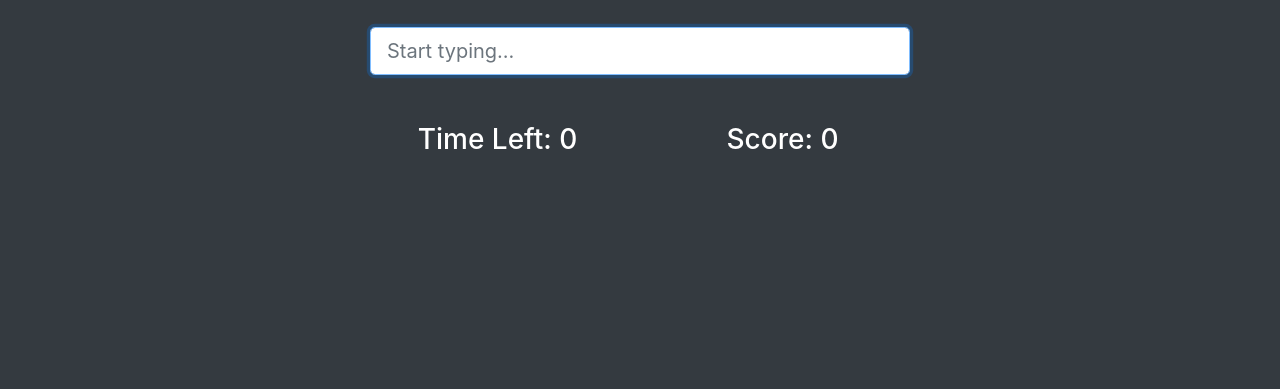
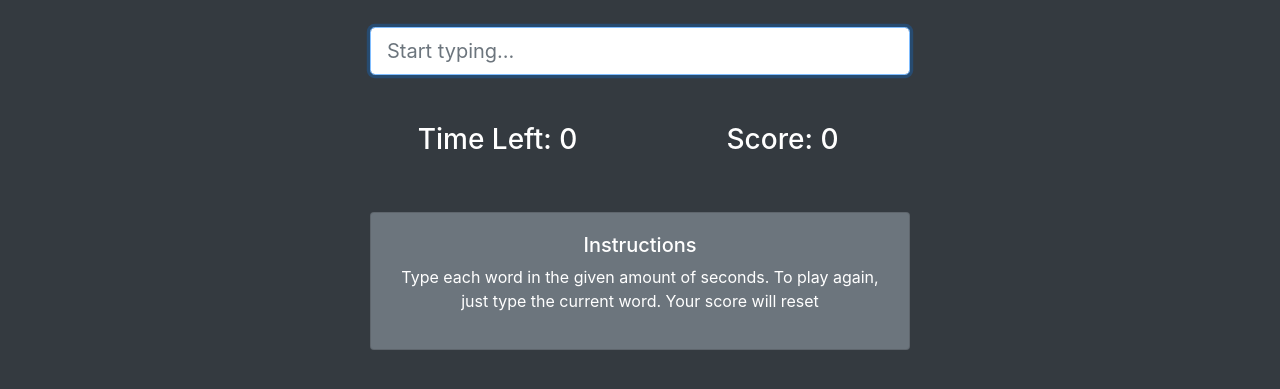
Before and after one commit to rubbishspitfire/trivia-game, a plain HTML site: page index.html in a window 1280 px wide. Shown: the part 309-698 px from the top of the page. Drawn offline with nearby package versions, Linux system fonts and the light colour scheme.

Commit message:
Modify index and renamed app -> main

```diff
--- a/index.html
+++ b/index.html
@@ -39,13 +39,21 @@
             </div>
           </div>
 
+         <!-- Instructions -->
+         <div class="row mt-5">
+           <div class="col-md-12">
+             <div class="card card-body bg-secondary text-white">
+               <h5>Instructions</h5>
+               <p>Type each word in the given amount of seconds.  To play again, just type the current word. Your score
+                 will reset</p>
+             </div>
+           </div>
+         </div>
       </div>
     </div>
   </div>
-  <script src="http://code.jquery.com/jquery-3.5.1.min.js" integrity="sha256-9/aliU8dGd2tb6OSsuzixeV4y/faTqgFtohetphbbj0="
-    crossorigin="anonymous"></script>
 
-    <script src="./assets/javascript/app.js"></script>
+  <script src="./assets/javascript/app.js"></script>
 
    </body>
 
```
Also changed, not shown: assets/javascript/main.js (renamed from assets/javascript/app.js).
